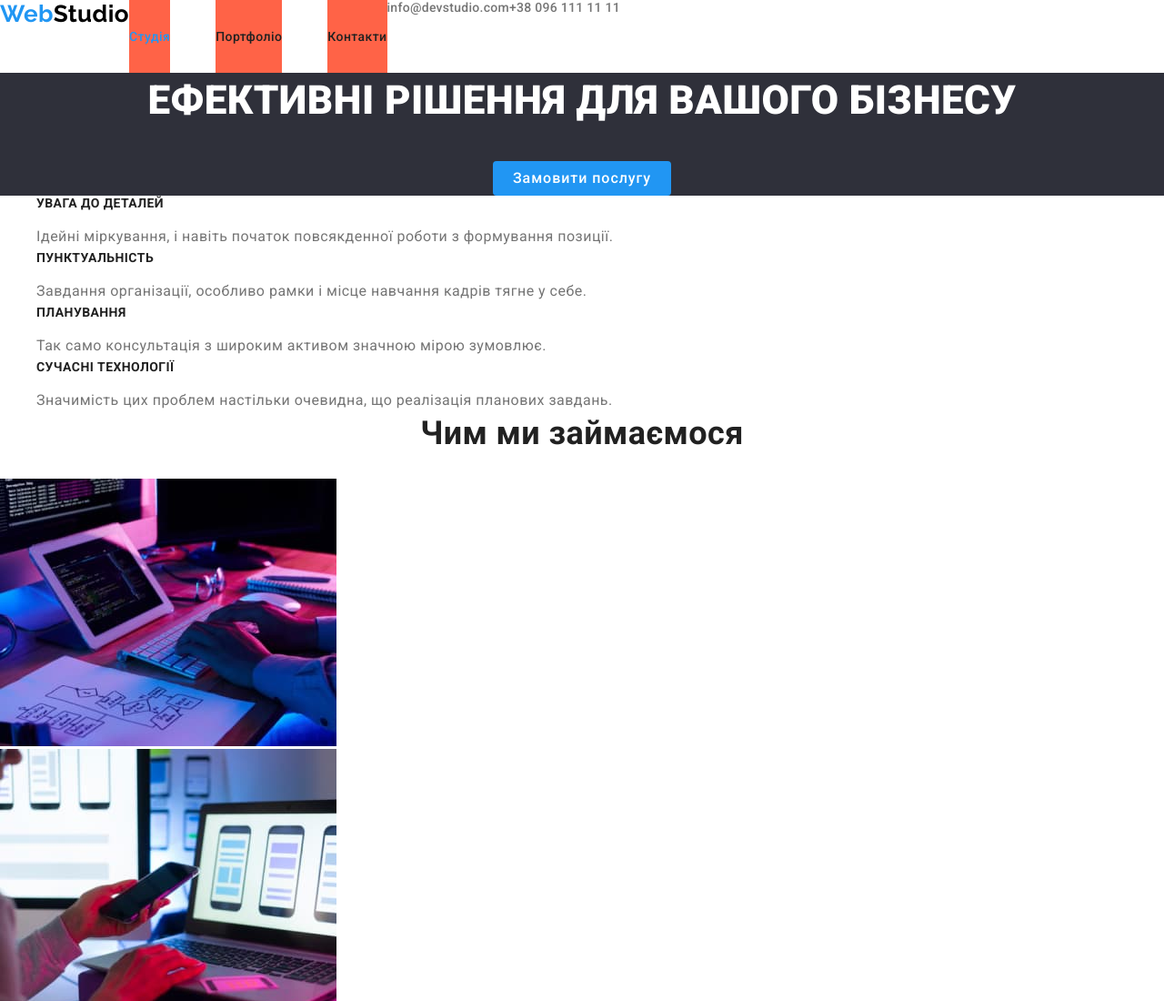
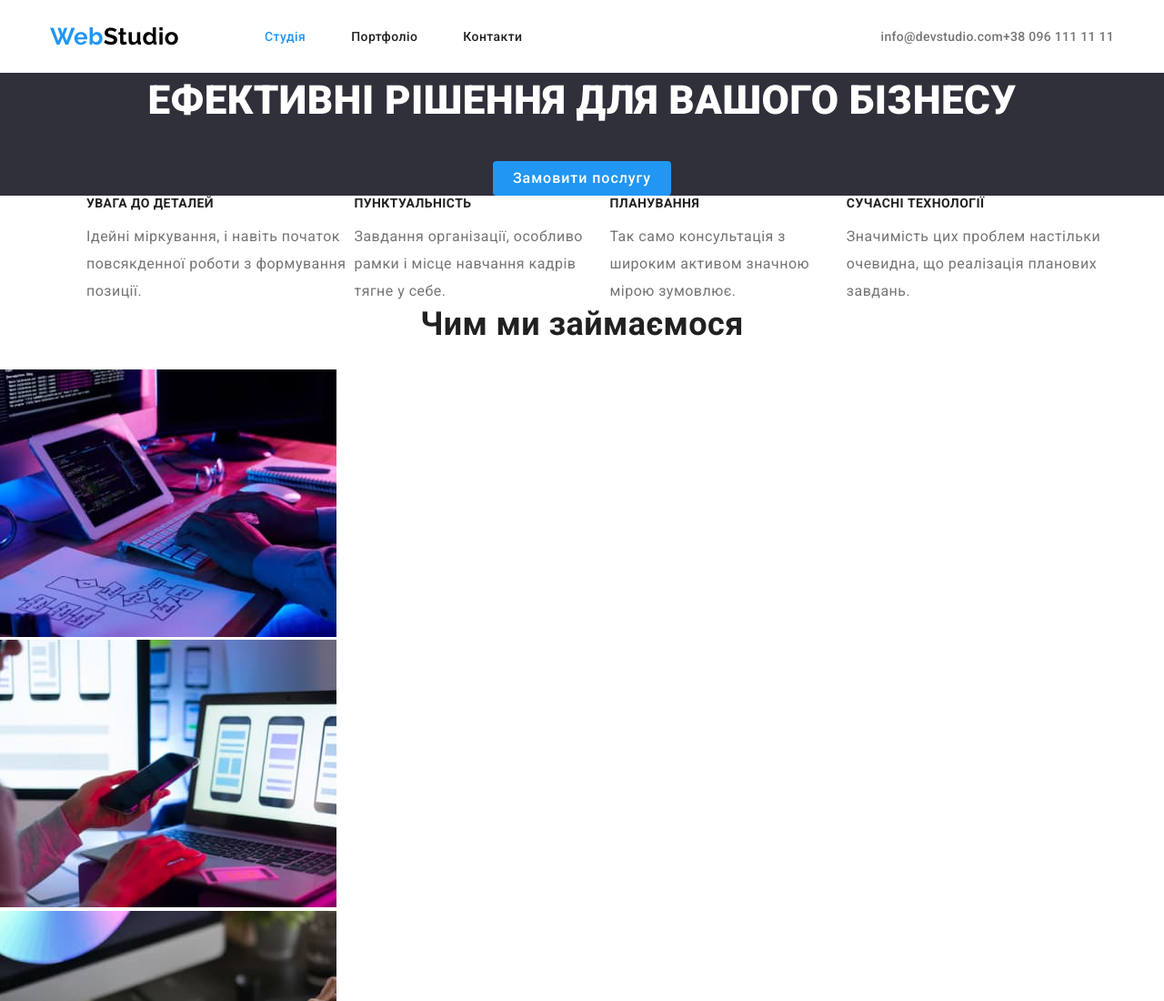
Before and after one commit to MirVika/goit-markup-hw-03, a plain HTML site: page index.html in a window 1280 px wide. Shown: the top 1100 px of the page at 91% size. Drawn offline with nearby package versions, Linux system fonts and the light colour scheme.

Commit message:
adds flex elements

```diff
--- a/css/styles.css
+++ b/css/styles.css
@@ -31,23 +31,31 @@ span {
   color: #000000;
 }
 
-/* site nav */
-
+/* утилиты */
 .list {
   list-style: none;
   padding: 0;
   margin: 0;
 }
+
+/* site nav */
+
+.container {
+  width: 1200px;
+  padding-left: 15px;
+  padding-right: 15px;
+  margin-left: auto;
+  margin-right: auto;
+}
 .main-nav {
   display: flex;
+  align-items: center;
 }
 .site-nav {
   display: flex;
+  margin-left: 94px;
 }
 
-.site-nav .item {
-  background-color: tomato;
-}
 .site-nav .item + .item
 {
   margin-left: 50px;
@@ -75,6 +83,7 @@ span {
 }
 .contacts {
   display: flex;
+  margin-left: auto;
 }
 .contacs .item {
   margin-right: 50;
@@ -180,7 +189,13 @@ span {
 
 /* benefits */
 
+.benefits-list {
+  display: flex;
+}
 
+.benefits-list .item + .item {
+  margin-left: 50;
+}
 section {
   padding-top: 94;
   padding-bottom: 94;
@@ -227,12 +242,17 @@ section {
 
 /* what we do section */
 
+
 .section-title {
   margin-top: 0;
   margin-bottom: 50;
 }
 
 /* team */
+
+.item-team {
+  display: flex;
+}
 
 .team-title {
   color: var(--title-text-color);
--- a/index.html
+++ b/index.html
@@ -42,23 +42,23 @@
       <section class="benefits benefits-section">
           <h2 class="section-title visual-hidden">Наші переваги</h2>
           <ul class="benefits-list">
-            <li>
+            <li class="item">
               <h3 class="title">УВАГА ДО ДЕТАЛЕЙ</h3>
               <p class="text">
                 Ідейні міркування, і навіть початок повсякденної роботи з формування позиції.
               </p>
             </li>
-            <li>
+            <li class="item">
               <h3 class="title">ПУНКТУАЛЬНІСТЬ</h3>
               <p class="text">
                 Завдання організації, особливо рамки і місце навчання кадрів тягне у себе.
               </p>
             </li>
-            <li>
+            <li class="item">
               <h3 class="title">ПЛАНУВАННЯ</h3>
               <p class="text">Так само консультація з широким активом значною мірою зумовлює.</p>
             </li>
-            <li>
+            <li class="item">
               <h3 class="title">СУЧАСНІ ТЕХНОЛОГІЇ</h3>
               <p class="text">
                 Значимість цих проблем настільки очевидна, що реалізація планових завдань.
```
Also changed, not shown: portfolio.html (+12 -5 lines).
